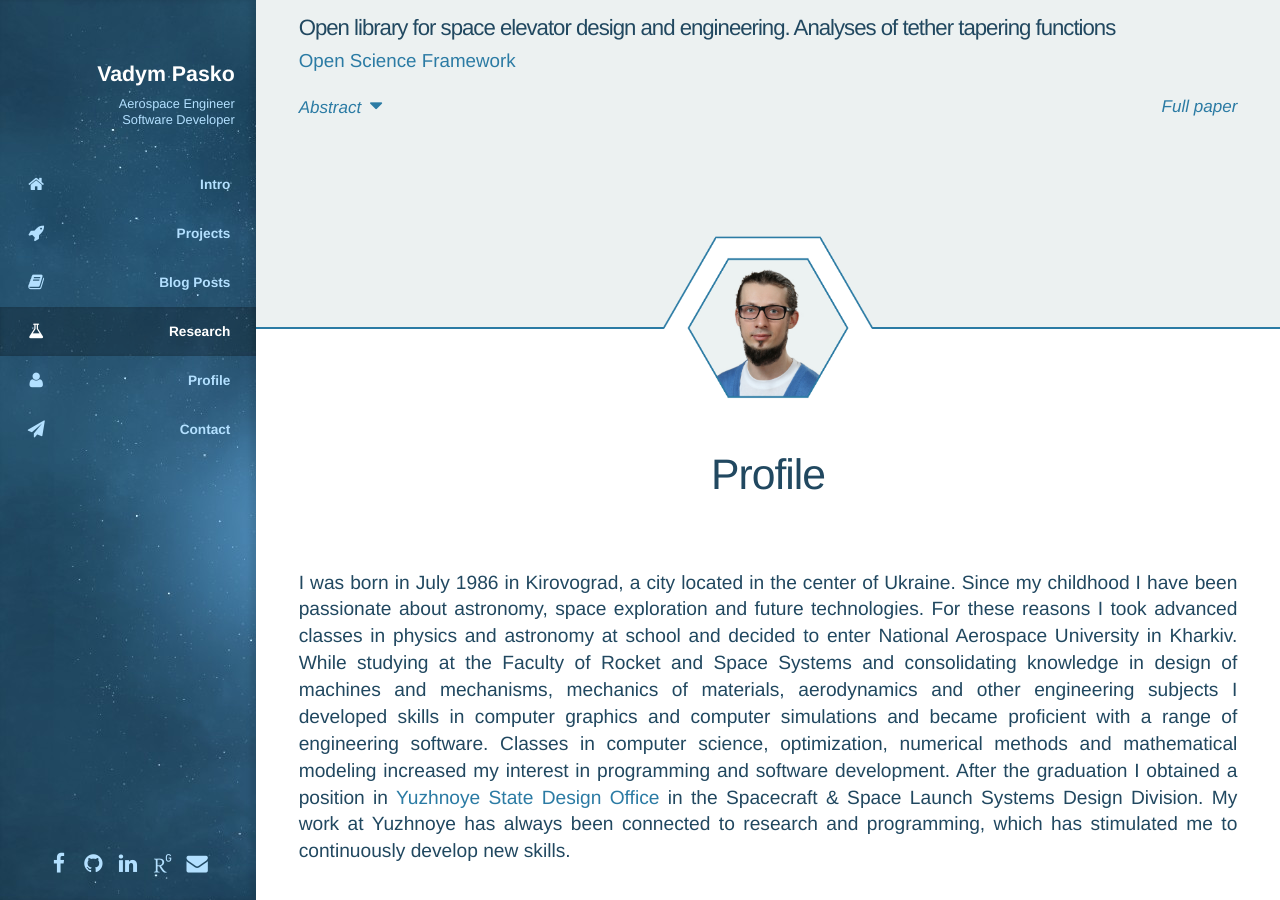
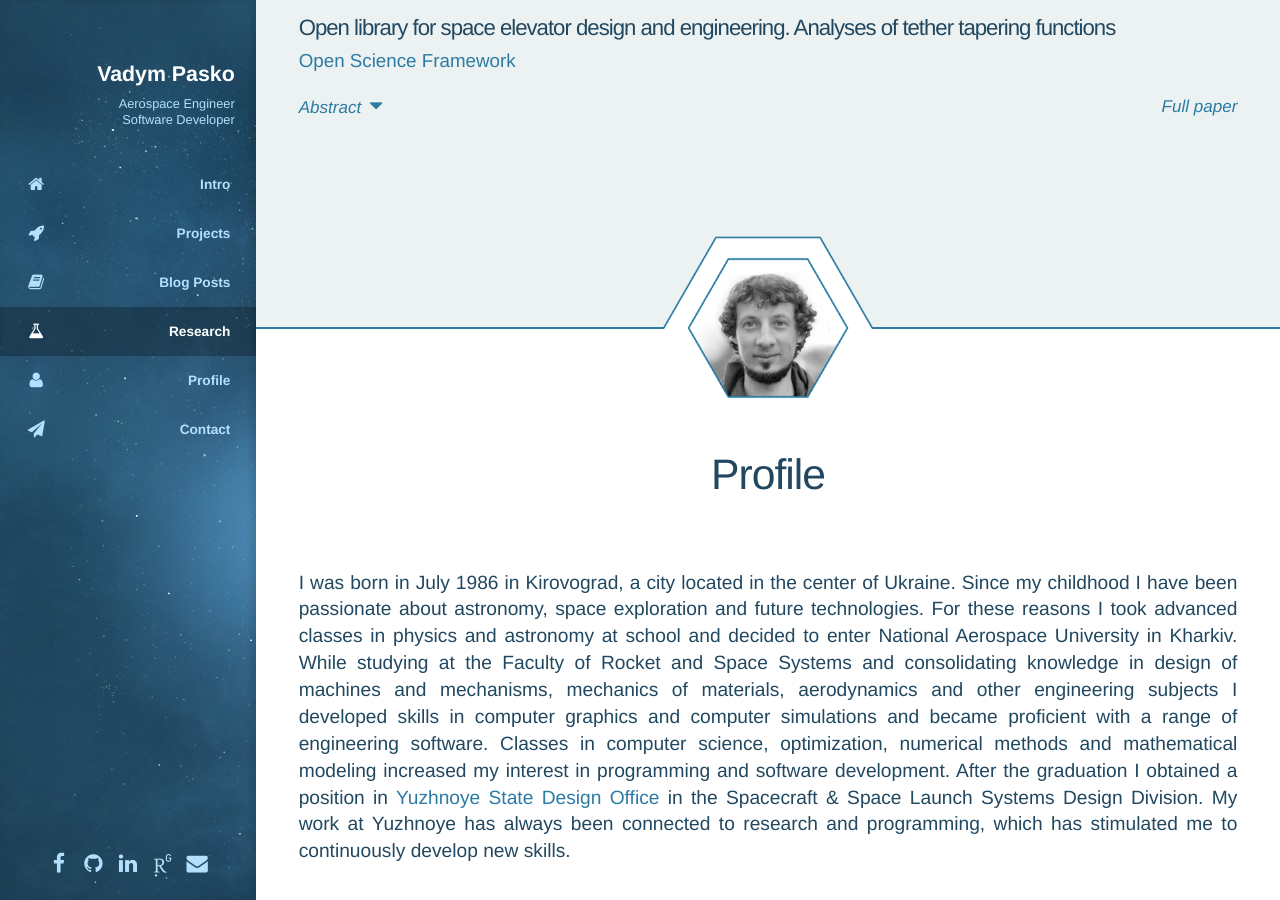
Before and after one commit to nomad-vagabond/vp-site, a Jekyll site: the page built from index.html, in a window 1280 px wide and 900 px high, scrolled down 3734 px. Built offline with Jekyll 4.4.1, drawn with Linux system fonts in a browser that asks for light colours; some web fonts are replaced.

Commit message:
Update profile photo

```diff
--- a/_includes/sections/profile.html
+++ b/_includes/sections/profile.html
@@ -10,7 +10,7 @@
   <div class="avatar">
     <hr id="blueline">
     <div class="image avatar-hexa">
-      <img id="photo" src="images/face-hexa.png" alt="" style="z-index: -1;"/>
+      <img id="photo" src="images/face-hexa-1.png" alt="" style="z-index: -1;"/>
     </div>
   </div>
 
```
Also changed, not shown: images/face-hexa-1.png (added).
